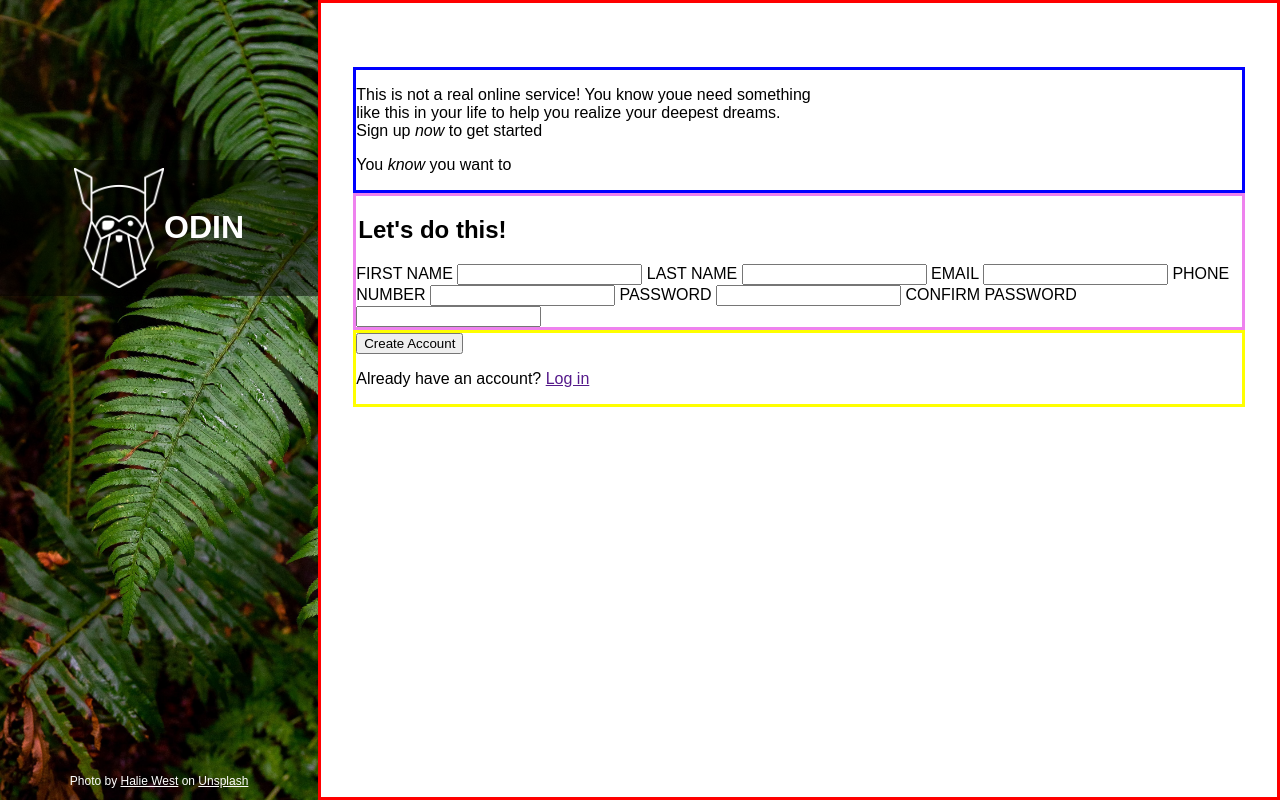
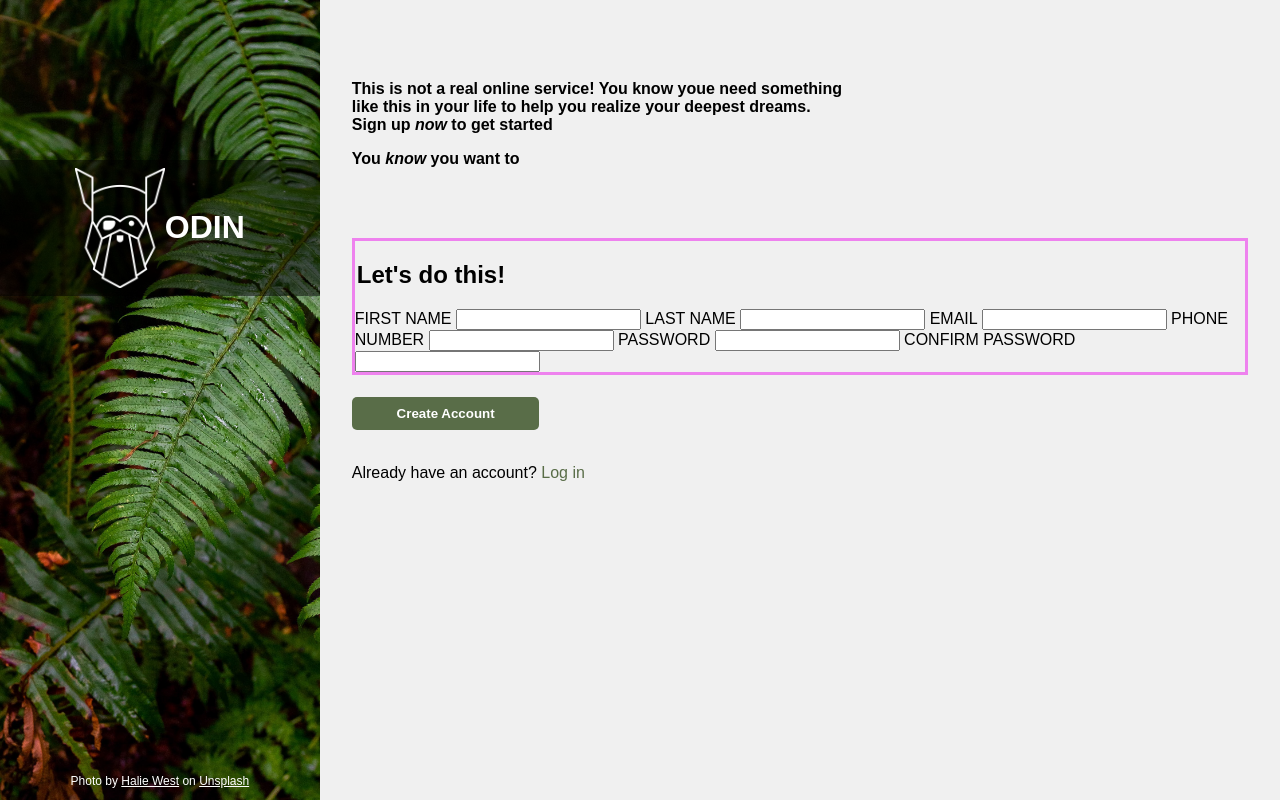
Before and after one commit to AbdurrahmanAfsa/signUpForm, a plain HTML site: page index.html in a window 1280 px wide. Drawn offline with Linux system fonts and the light colour scheme.

Commit message:
style the paragraph and the create account sections of the right side of the page

```diff
--- a/style.css
+++ b/style.css
@@ -45,12 +45,14 @@ body{
 }
 
 .rightSide{
-    border: 3px solid red;
     padding: 5% 2.5%;
+    background-color: #f0f0f0;
+
 }
 
 .paragraph{
-    border: 3px solid blue;
+    font-weight: 900;
+    padding-bottom: 6%;
 }
 
 .form{
@@ -58,5 +60,23 @@ body{
 }
 
 .createAccount{
-    border: 3px solid yellow;
+    padding-top: 2.5%;
 }
+
+.createAccount button{
+    background-color: #596D48;
+    color: white;
+    font-weight: bold;
+    padding: 1% 5%;
+    border-radius: 5px;
+    border-width: 0;
+}
+
+.createAccount p {
+    padding-top: 2%;
+}
+
+.createAccount a{
+    color: #596D48;
+    text-decoration: none;
+}
```
